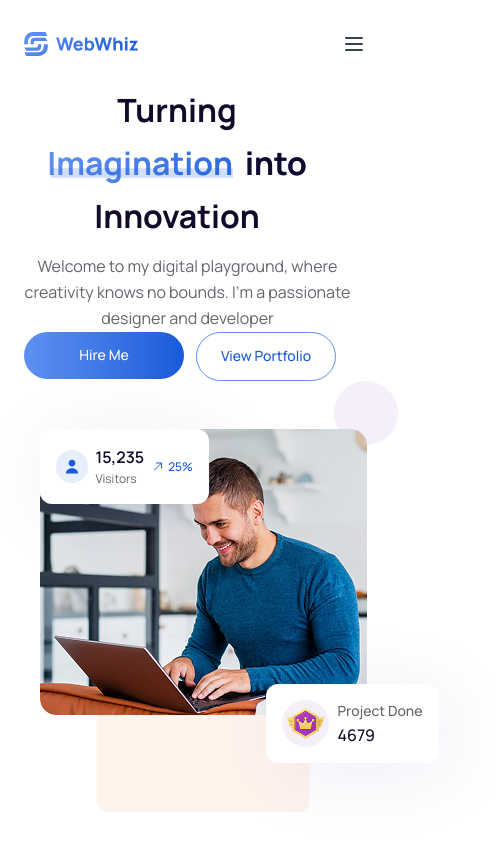
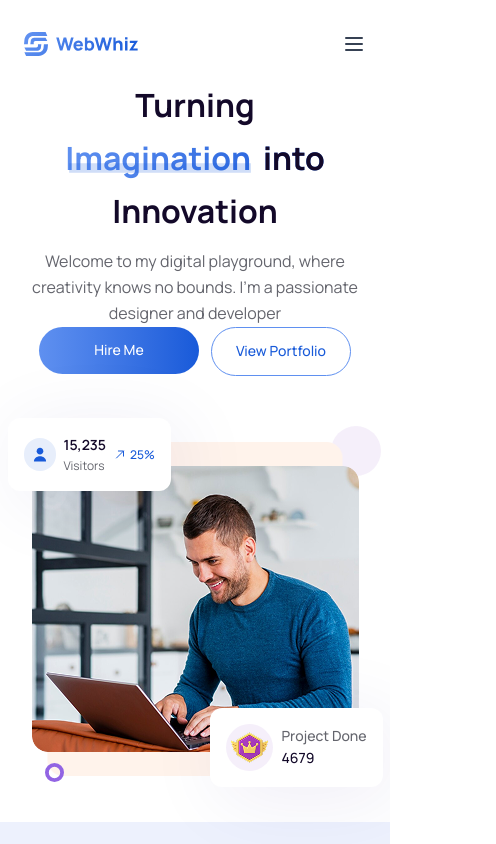
Before and after one commit to Sohana-Karniz-Mimmi/WebWhiz, a Next.js app: page / in a window 390 px wide. Shown: the top 844 px of the page, 496 px wide, since content can reach past the window. Built offline with nearby package versions, Linux system fonts and the light colour scheme.

Commit message:
fixed navbar and hero section problem

```diff
--- a/src/Shared/Navbar.tsx
+++ b/src/Shared/Navbar.tsx
@@ -14,7 +14,7 @@ const Navbar = () => {
 
   return (
     <header>
-      <nav className="flex justify-between items-center custom_container py-[32px]">
+      <nav className="flex justify-between items-center custom_container pt-[32px]">
         {/* Logo */}
         <div className="flex-shrink-0">
           <Link href="/">
@@ -35,7 +35,7 @@ const Navbar = () => {
               <li key={item.name}>
                 <Link
                   href={item.path}
-                  className="text-body text-sm font-normal leading-[160%] hover:text-primary transition-colors duration-200"
+                  className="text-body text-[14px] font-normal leading-[160%] hover:text-primary transition-colors duration-200"
                 >
                   {item.name}
                 </Link>
--- a/src/app/(main)/page.tsx
+++ b/src/app/(main)/page.tsx
@@ -7,7 +7,7 @@ export default function Home() {
     <main className="w-full min-h-screen">
       <Hero />
       <Portfolio />
-      <About />
+      {/* <About /> */}
     </main>
   );
 }
--- a/src/components/Home/HeroImage.tsx
+++ b/src/components/Home/HeroImage.tsx
@@ -1,10 +1,12 @@
 import Image from "next/image";
+import HeroImageMobile from "./HeroImageMobile";
 
 const HeroImage = () => {
   return (
-    <div className="relative w-[358px] h-[433px] flex-shrink-0 mx-auto">
+    <>
+      <div className="hidden lg:block relative w-[358px] h-[433px] flex-shrink-0 mx-auto my-[48px]">
         {/* bg shape image */}
-      <div className="absolute top-1/2 left-1/2 -translate-x-1/2 -translate-y-1/2 xl:w-[308px] xl:h-[481px] w-[295px] h-[334px] flex-shrink-0 -z-10">
+        <div className="absolute top-1/2 left-1/2 -translate-x-1/2 -translate-y-1/2 w-[308px] h-[481px] flex-shrink-0 -z-10">
           <Image
             src="/images/hero-bg.png"
             alt="Background decoration"
@@ -14,7 +16,7 @@ const HeroImage = () => {
         </div>
 
         {/* top right circle  */}
-      <div className="absolute -top-12 -right-4 w-[64px] h-[64px] flex-shrink-0">
+        <div className="absolute -top-[48px] -right-[16px] w-[64px] h-[64px] flex-shrink-0">
           <Image
             src="/images/hero-ellipse1.svg"
             alt="Top right decoration"
@@ -24,7 +26,7 @@ const HeroImage = () => {
         </div>
 
         {/* bottom left circle */}
-      <div className="absolute -bottom-8 left-5 w-[25px] h-[25px] flex-shrink-0">
+        <div className="absolute -bottom-[32px] left-[20px] w-[25px] h-[25px] flex-shrink-0">
           <Image
             src="/images/hero-ellipse2.svg"
             alt="Bottom left decoration"
@@ -33,8 +35,8 @@ const HeroImage = () => {
           />
         </div>
 
-      {/* Image for desktop */}
-      <div className="hidden md:block relative w-full h-full">
+        {/* Main Image */}
+        <div className="relative w-full h-full">
           <Image
             src="/images/hero.png"
             alt="Hero Image"
@@ -44,7 +46,7 @@ const HeroImage = () => {
           />
 
           {/* Project Done Badge */}
-        <div className="absolute -bottom-12 -right-[72px] inline-flex p-4 justify-center items-center gap-2 rounded-xl bg-white shadow-[10px_10px_80px_0px_rgba(35,10,136,0.08)] max-w-[173px] min-h-[79px]">
+          <div className="absolute -bottom-[48px] -right-[72px] inline-flex p-[16px] justify-center items-center gap-2 rounded-xl bg-white shadow-[10px_10px_80px_0px_rgba(35,10,136,0.08)] max-w-[173px] min-h-[79px]">
             <div className="w-[47px] h-[47px] flex-shrink-0 rounded-full bg-[rgba(153,101,207,0.10)] flex items-center justify-center">
               <Image
                 src="/icons/king.png"
@@ -55,15 +57,15 @@ const HeroImage = () => {
               />
             </div>
             <div>
-            <p className="text-body text-sm font-medium leading-[160%] capitalize">
+              <p className="text-body text-[14px] font-medium leading-[160%] capitalize">
                 project done
               </p>
-            <p className="text-base font-medium leading-[150%]">4679</p>
+              <p className="text-[16px] font-medium leading-[150%]">4679</p>
             </div>
           </div>
 
           {/* Visitors Badge */}
-        <div className="absolute -right-23 top-37 inline-flex p-4 items-center gap-2 rounded-xl bg-white shadow-[10px_10px_80px_0px_rgba(35,10,136,0.08)] max-w-[170px] min-h-[73px]">
+          <div className="absolute -right-23 top-37 inline-flex p-[16px] items-center gap-2 rounded-xl bg-white shadow-[10px_10px_80px_0px_rgba(35,10,136,0.08)] max-w-[170px] min-h-[73px]">
             <div className="flex p-2 justify-center items-center gap-2.5 rounded-full bg-[rgba(24,90,217,0.10)]">
               <Image
                 src="/icons/user.svg"
@@ -74,10 +76,10 @@ const HeroImage = () => {
               />
             </div>
             <div className="flex flex-col">
-            <span className="text-base font-semibold leading-[150%]">
+              <span className="text-[16px] font-semibold leading-[150%]">
                 15,235
               </span>
-            <span className="text-body text-xs font-normal leading-[160%]">
+              <span className="text-body text-[12px] font-normal leading-[160%]">
                 Visitors
               </span>
             </div>
@@ -88,14 +90,14 @@ const HeroImage = () => {
                 width={12}
                 height={12}
               />
-            <span className="text-xs font-medium leading-[160%] text-secondary">
+              <span className="text-[12px] font-medium leading-[160%] text-secondary">
                 25%
               </span>
             </div>
           </div>
 
           {/* Product Badge  */}
-        <div className="absolute -left-24 top-8 inline-flex p-4 items-center gap-2 rounded-xl bg-white shadow-[10px_10px_80px_0px_rgba(35,10,136,0.08)] w-full max-w-[201px] min-h-[79px]">
+          <div className="absolute -left-24 top-8 inline-flex p-[16px] items-center gap-2 rounded-xl bg-white shadow-[10px_10px_80px_0px_rgba(35,10,136,0.08)] w-full max-w-[201px] min-h-[79px]">
             <Image
               src="/icons/manager.png"
               alt="Manager icon"
@@ -104,78 +106,18 @@ const HeroImage = () => {
               className="flex-shrink-0"
             />
             <div className="flex flex-col">
-            <span className="text-base font-bold leading-[150%]">
+              <span className="text-[16px] font-bold leading-[150%]">
                 Albert Flores
               </span>
-            <span className="text-body text-sm font-medium leading-[160%]">
+              <span className="text-body text-[14px] font-medium leading-[160%]">
                 Product Manager
               </span>
             </div>
           </div>
         </div>
-
-      {/* image for mobile */}
-      <div className="block md:hidden relative w-[327px] h-[286px] flex-shrink-0 rounded-[16px] mx-auto">
-        <Image
-          src="/images/hero-mobile.png"
-          alt="Hero Image"
-          fill
-          className="object-cover rounded-[16px]"
-          priority
-        />
-
-        {/* Project Badge */}
-        <div className="absolute -bottom-12 -right-[72px] inline-flex p-4 justify-center items-center gap-2 rounded-xl bg-white shadow-[10px_10px_80px_0px_rgba(35,10,136,0.08)]">
-          <div className="w-[47px] h-[47px] flex-shrink-0 rounded-full bg-[rgba(153,101,207,0.10)] flex items-center justify-center">
-            <Image
-              src="/icons/king.png"
-              alt="Projects icon"
-              width={39}
-              height={39}
-              className="flex-shrink-0"
-            />
       </div>
-          <div>
-            <p className="text-body text-sm font-medium leading-[160%] capitalize">
-              project done
-            </p>
-            <p className="text-base font-medium leading-[150%]">4679</p>
-          </div>
-        </div>
-
-        {/* Visitors Badge for mobile */}
-        <div className="absolute left-0 top-0 inline-flex p-4 items-center gap-2 rounded-xl bg-white shadow-[10px_10px_80px_0px_rgba(35,10,136,0.08)]">
-          <div className="flex p-2 justify-center items-center gap-2.5 rounded-full bg-[rgba(24,90,217,0.10)]">
-            <Image
-              src="/icons/user.svg"
-              alt="Visitors icon"
-              width={16}
-              height={16}
-              className="flex justify-center items-center"
-            />
-          </div>
-          <div className="flex flex-col">
-            <span className="text-base font-semibold leading-[150%]">
-              15,235
-            </span>
-            <span className="text-body text-xs font-normal leading-[160%]">
-              Visitors
-            </span>
-          </div>
-          <div className="flex items-center gap-1 text-primary">
-            <Image
-              src="/icons/send.svg"
-              alt="Growth indicator"
-              width={12}
-              height={12}
-            />
-            <span className="text-xs font-medium leading-[160%] text-secondary">
-              25%
-            </span>
-          </div>
-        </div>
-      </div>
-    </div>
+      <HeroImageMobile />
+    </>
   );
 };
 
--- /dev/null
+++ b/src/components/Home/HeroImageMobile.tsx
@@ -0,0 +1,101 @@
+import Image from "next/image";
+
+const HeroImageMobile = () => {
+  return (
+    <div className="block lg:hidden relative w-[327px] h-[286px] flex-shrink-0 mx-auto mb-[35] mt-[40px]">
+      {/* bg shape image */}
+      <div className="absolute top-1/2 left-1/2 -translate-x-1/2 -translate-y-1/2 w-[295px] h-[334px] flex-shrink-0 -z-10">
+        <Image
+          src="/images/hero-bg-mobile.png"
+          alt="Background decoration"
+          fill
+          className="object-contain"
+        />
+      </div>
+
+      {/* top right circle  */}
+      <div className="absolute -top-[40px] -right-[22px] w-[50px] h-[50px] flex-shrink-0 -z-50">
+        <Image
+          src="/images/hero-ellipse1.svg"
+          alt="Top right decoration"
+          width={50}
+          height={50}
+        />
+      </div>
+
+      {/* bottom left circle */}
+      <div className="absolute -bottom-[30px] left-[13px] w-[19px] h-[19px] flex-shrink-0">
+        <Image
+          src="/images/hero-ellipse2.svg"
+          alt="Bottom left decoration"
+          width={19}
+          height={19}
+        />
+      </div>
+
+      {/* image for mobile */}
+      <div className="relative w-full h-full">
+        <Image
+          src="/images/hero-mobile.png"
+          alt="Hero Image"
+          fill
+          className="object-cover rounded-[16px]"
+          priority
+        />
+
+        {/* Project Badge */}
+        <div className="absolute -bottom-[35px] -right-[24px] inline-flex p-[16px] justify-center items-center gap-2 rounded-xl bg-white shadow-[10px_10px_80px_0px_rgba(35,10,136,0.08)]">
+          <div className="w-[47px] h-[47px] flex-shrink-0 rounded-full bg-[rgba(153,101,207,0.10)] flex items-center justify-center">
+            <Image
+              src="/icons/king.png"
+              alt="Projects icon"
+              width={39}
+              height={39}
+              className="flex-shrink-0"
+            />
+          </div>
+          <div>
+            <p className="text-body text-[14px] font-medium leading-[160%] capitalize">
+              project done
+            </p>
+            <p className="text-[14px] font-medium leading-[160%]">4679</p>
+          </div>
+        </div>
+
+        {/* Visitors Badge */}
+        <div className="absolute -left-[24px] -top-[48px] inline-flex p-[16px] items-center gap-2 rounded-xl bg-white shadow-[10px_10px_80px_0px_rgba(35,10,136,0.08)]">
+          <div className="flex p-2 justify-center items-center gap-2.5 rounded-full bg-[rgba(24,90,217,0.10)]">
+            <Image
+              src="/icons/user.svg"
+              alt="Visitors icon"
+              width={16}
+              height={16}
+              className="flex justify-center items-center"
+            />
+          </div>
+          <div className="flex flex-col">
+            <span className="text-[14px] font-semibold leading-[160%]">
+              15,235
+            </span>
+            <span className="text-body text-[12px] font-normal leading-[160%]">
+              Visitors
+            </span>
+          </div>
+          <div className="flex items-center gap-1 text-primary">
+            <Image
+              src="/icons/send.svg"
+              alt="Growth indicator"
+              width={12}
+              height={12}
+            />
+            <span className="text-[12px] font-medium leading-[160%] text-secondary">
+              25%
+            </span>
+          </div>
+        </div>
+      </div>
+    </div>
+  );
+};
+
+export default HeroImageMobile;
--- a/src/components/Home/Home.tsx
+++ b/src/components/Home/Home.tsx
@@ -7,11 +7,11 @@ import VerticalDivider from "@/ui/VerticalDivider";
 
 const HeroSection = () => {
   return (
-    <section className="custom_container lg:pt-[68px] md:pt-10 mt-8">
-      <div className="flex flex-col md:flex-row lg:items-center gap-12 lg:gap-[30] md:gap-[19px]">
+    <section className="custom_container lg:pt-[53px] md:pt-[53px] pt-[27px] lg:pb-[76px] md:pb-[42px] pb-[70px]">
+      <div className="flex flex-col md:flex-row lg:items-center gap-[50px] lg:gap-[20] md:gap-[19px]">
         {/* Content */}
-        <div className="w-full md:w-[570px]">
-          <div className="relative mb-[16px] max-w-[306px] sm:max-w-[340px] lg:max-w-[509px]">
+        <div className="w-full mx-auto lg:w-[570px] md:w-[340px] lg:my-[48px]">
+          <div className="relative mb-[16px] max-w-[306px] sm:max-w-[340px] lg:max-w-[509px] md:ml-0 md:mr-auto mx-auto">
             <h1 className="flex md:items-start items-center flex-col gap-2 text-[32px] md:text-[40px] xl:text-[64px] font-bold lg:leading-[120%] leading-[140%]">
               Turning{" "}
               <div className="relative z-10 bg-gradient-to-r from-primary-start to-primary-end bg-clip-text text-transparent">
@@ -31,8 +31,8 @@ const HeroSection = () => {
             </h1>
           </div>
 
-          {/* Description with border */}
-          <div className="hidden lg:flex justify-between pb-[24px]">
+          {/* Description for desktop */}
+          <div className="hidden lg:flex xl:justify-between xl:gap-0 gap-[12px] pb-[24px]">
             <VerticalDivider className="w-[4px]" />
             <Text className="max-w-[554px] w-full">
               Welcome to my digital playground, where creativity knows no
@@ -44,20 +44,21 @@ const HeroSection = () => {
           <div className="hidden md:flex lg:hidden gap-[12px] pb-[24px]">
             <VerticalDivider className="!mt-0 w-[4px] h-[53px]" />
             <Text className="h-[53px] w-[323px] max-w-full line-clamp-2">
-              Welcome to my digital playground, where creativity knows no bounds passionate designer and developer on a mission to turn innovative
+              Welcome to my digital playground, where creativity knows no bounds
+              passionate designer and developer on a mission to turn innovative
               ideas into stunning digital realities.
             </Text>
           </div>
-          {/* Tablet Description */}
+          {/* Mobile Description */}
           <div className="flex md:hidden pb-[26]">
-            <Text className="h-[78px] w-[327px] text-center">
+            <Text className="h-[78px] w-[327px] mx-auto text-center">
               Welcome to my digital playground, where creativity knows no
               bounds. I'm a passionate designer and developer
             </Text>
           </div>
 
           {/* Buttons */}
-          <div className="flex gap-[12px] ">
+          <div className="flex md:justify-start justify-center gap-[12px] ">
             <Link href="/hire">
               <Button className="w-[160px]" variant="primary">
                 Hire Me
@@ -70,7 +71,7 @@ const HeroSection = () => {
         </div>
 
         {/* Image */}
-        <div className="w-full md:w-[543.5px]">
+        <div className="w-full lg:w-[543.5px] md:w-[340px]">
           <HeroImage />
         </div>
       </div>
--- a/src/components/Home/Portfolio/Portfolio.tsx
+++ b/src/components/Home/Portfolio/Portfolio.tsx
@@ -18,7 +18,7 @@ const Portfolio = () => {
   ];
 
   return (
-    <section className="relative max-w-[1440px] w-full mx-auto overflow-hidden md:mt-[123px] mt-8">
+    <section className="relative max-w-[1440px] w-full mx-auto overflow-hidden">
       {/* Background Elements */}
       <div className="absolute inset-0 -z-10">
         {/* Main Square Background */}
@@ -83,8 +83,8 @@ const Portfolio = () => {
                 onClick={() => setActiveTab(tab)}
                 className={`flex px-3 py-2 justify-center items-center gap-2.5 whitespace-nowrap ${
                   activeTab === tab
-                    ? "h-[42px] border-b-2 border-secondary text-secondary font-medium text-base leading-[150%]"
-                    : "text-body font-normal text-base leading-[160%] "
+                    ? "h-[42px] border-b-2 border-secondary text-secondary font-medium text-[16px] leading-[150%]"
+                    : "text-body font-normal text-[16px] leading-[160%] "
                 }`}
               >
                 {tab}
--- a/src/components/Home/Portfolio/PortfolioSlider.tsx
+++ b/src/components/Home/Portfolio/PortfolioSlider.tsx
@@ -63,7 +63,7 @@ const PortfolioSlider = () => {
                     </div>
 
                     {/* Content Box */}
-                    <div className="absolute left-6 bottom-6 right-5 flex p-4 items-center gap-[87px] rounded-[16px] bg-white z-20">
+                    <div className="absolute left-6 bottom-6 right-5 flex p-[16px] items-center gap-[87px] rounded-[16px] bg-white z-20">
                       <div className="flex-1">
                         <h3 className="text-[20px] font-bold leading-[150%] xl:pl-[2px]">
                           Finance Banking Landing page
@@ -76,7 +76,7 @@ const PortfolioSlider = () => {
                       </div>
 
                       {/* Icon with gradient  */}
-                      <div className="flex p-4 justify-center items-center gap-2.5 rounded-[12px] bg-gradient-to-r from-[#5F90F0] to-[#185AD9]">
+                      <div className="flex p-[16px] justify-center items-center gap-2.5 rounded-[12px] bg-gradient-to-r from-[#5F90F0] to-[#185AD9]">
                         <Image
                           src="/icons/send-white-arrow.svg"
                           alt="View project"
@@ -113,7 +113,7 @@ const PortfolioSlider = () => {
         </div>
 
         {/* Navigation Controls */}
-        <div className="flex items-center gap-4">
+        <div className="flex items-center gap-[16px]">
           <div className="flex gap-3">
             <button
               onClick={prevSlide}
--- a/src/ui/Text.tsx
+++ b/src/ui/Text.tsx
@@ -17,7 +17,7 @@ const Text = ({
 
   const variantClasses = {
     body: "text-[16px] text-body leading-[160%]",
-    caption: "text-sm text-caption font-semibold leading-[160%] uppercase tracking-[1.68px]",
+    caption: "text-[14px] text-caption font-semibold leading-[160%] uppercase tracking-[1.68px]",
     title: "lg:text-[40px] md:text-[30px] text-[25px] !font-bold text-primary leading-[140%]",
     subtitle: "text-lg font-medium text-secondary",
   };
```
Also changed, not shown: public/images/hero-bg-mobile.png (added). Lines whose indentation alone changed are shown as unchanged.
